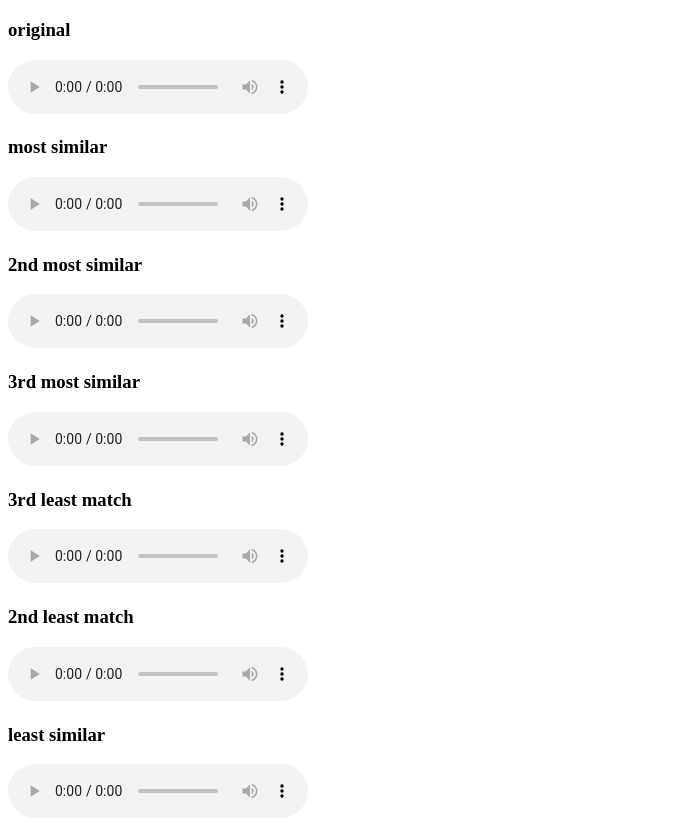
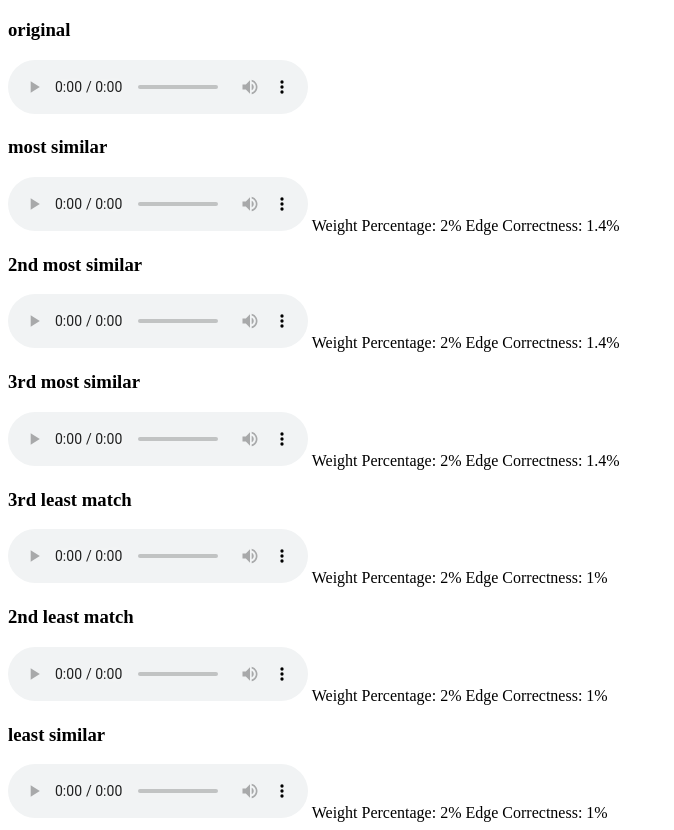
Before and after one commit to archmage521/archmage521.github.io, a plain HTML site: page iwhyh.html in a window 1280 px wide. Shown: the part 61-891 px from the top of the page, without its empty margins (0-674 px from the left). Drawn offline with Linux system fonts and the light colour scheme.

Commit message:
Update iwhyh.html

```diff
--- a/iwhyh.html
+++ b/iwhyh.html
@@ -16,30 +16,46 @@
     <h3>original</h3>
      <audio src="originals/iwhyh.mp3" controls preload="auto">
        <p>Unable to find file.</p></audio>
-
+    <div>
        <h3> most similar </h3>
   <audio src="iwhyhmp3/b1.mp3" controls preload="auto">
 <p>Unable to find file.</p></audio>
+          Weight Percentage: 2% Edge Correctness: 1.4%
+  </div>
 
+  <div>
     <h3> 2nd most similar </h3>
  <audio src="iwhyhmp3/b2.mp3" controls preload="auto">
 <p>Unable to find file.</p></audio>
+        Weight Percentage: 2% Edge Correctness: 1.4%
+  </div>
 
+  <div>
    <h3> 3rd most similar </h3>
     <audio src="iwhyhmp3/b3.mp3" controls preload="auto">
 <p>Unable to find file.</p></audio>
+        Weight Percentage: 2% Edge Correctness: 1.4%
+  </div>
 
+  <div>
              <h3>3rd least match </h3>
   <audio src="iwhyhmp3/t1.mp3" controls preload="auto">
 <p>Unable to find file.</p></audio>
-
+        Weight Percentage: 2% Edge Correctness: 1%
+  </div>
+    <div>
     <h3> 2nd least match </h3>
  <audio src="iwhyhmp3/t2.mp3" controls preload="auto">
 <p>Unable to find file.</p></audio>
+          Weight Percentage: 2% Edge Correctness: 1%
+  </div>
 
+  <div>
    <h3> least similar </h3>
     <audio src="iwhyhmp3/t3.mp3" controls preload="auto">
 <p>Unable to find file.</p></audio>
+        Weight Percentage: 2% Edge Correctness: 1%
+  </div>
     </div>
     </body>
 
```
